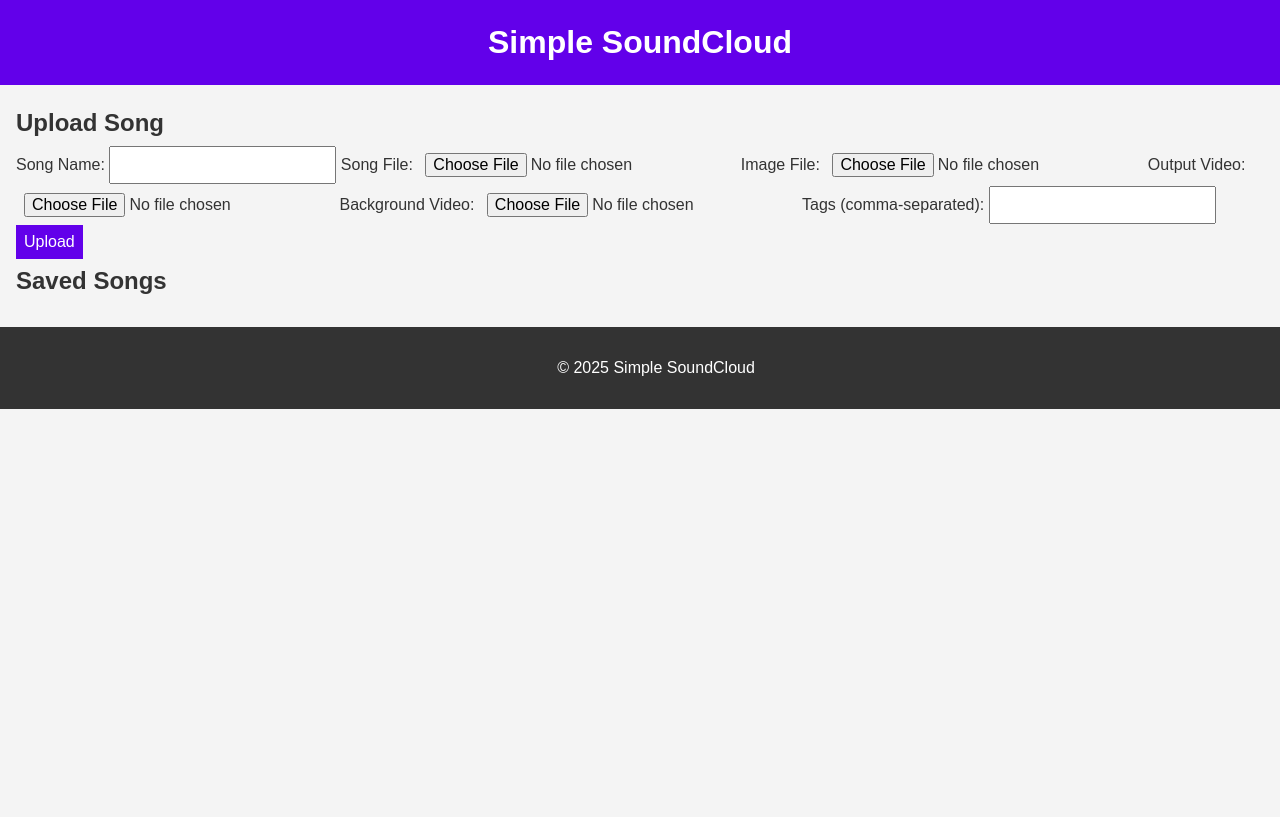
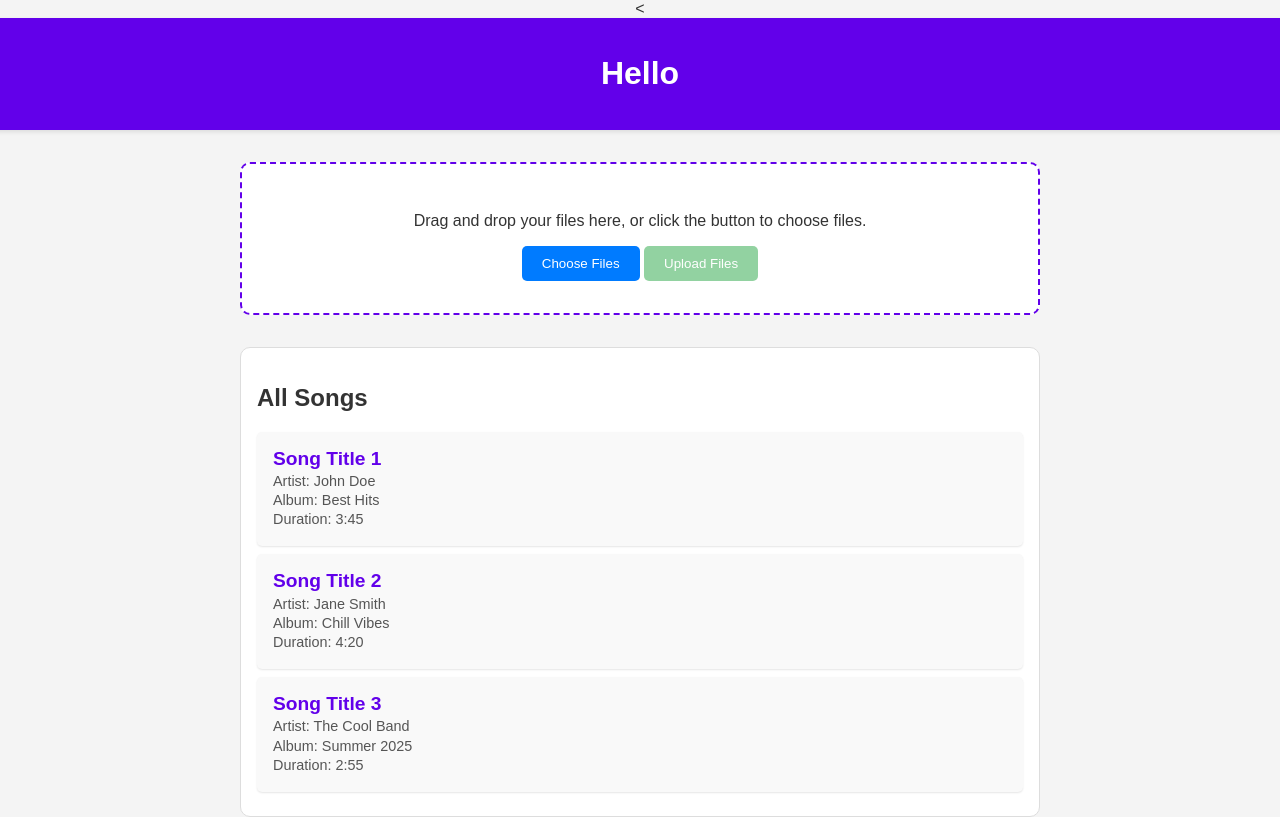
Before and after one commit to Sloxpls/KFK_productions, a Flask app: template hemsida/templates/index.html in a window 1280 px wide. Before the commit the page ends 409 px from the top, so only its background shows below. Run offline with Flask 3, Linux system fonts and the light colour scheme; the template is opened without the code that fills it, so the values that code supplies are empty.

Commit message:
drag and drop processed_audio processed_image

```diff
--- a/hemsida/app.py
+++ b/hemsida/app.py
@@ -1,26 +1,52 @@
-from flask import Flask, render_template
-from flask_sqlalchemy import SQLAlchemy
-from sqlalchemy.sql import text
+#externa
+from flask import Flask, render_template, request, send_file, redirect, url_for, jsonify
+
+from hemsida.models.models import Models
+#egna
+from hemsida.services.audio_service import AudioService
+from hemsida.services.image_service import ImageService
+from services.file_service import FileService
+
 app = Flask(__name__)
-db = SQLAlchemy()
-db_name = 'songbase.db'
 
-app.config['SQLALCHEMY_DATABASE_URI'] = 'sqlite:///' + db_name
-app.config['SQLALCHEMY_TRACK_MODIFICATIONS'] = True
-db.init_app(app)
+@app.route('/')
+def index():
+    return render_template('index.html')
+
+@app.route('/upload', methods=['POST'])
+def upload_files():
+    # Retrieve files
+    song = request.files.get('song')
+    image = request.files.get('image')
+
+    # Validate presence of files
+    if not song or not image:
+        return jsonify({"error": "Both a song file and an image file are required."}), 400
+    print("funkar 1")
+
+    # Validate file types
+    try:
+        if not FileService.is_audio_file(song.filename):
+            raise ValueError("The song file must be a valid audio file.")
+        if not FileService.is_image_file(image.filename):
+            raise ValueError("The image file must be a valid image file.")
+    except ValueError as e:
+        return jsonify({"error": str(e)}), 400
 
 
+    # Save to database
+    try:
+        processed_audio = AudioService.process_audio(song)
+        processed_image = ImageService.process_image(image)
+        print("funkar 3")
+        # Save processed files to database
+        song_id = Models.save_file(processed_audio['filename'], processed_audio['file_type'], processed_audio['data'])
+        image_id = Models.save_file(processed_image['filename'], processed_image['file_type'], processed_image['data'])
+        print("funkar 3")
+        return jsonify({"message": "Files uploaded successfully.", "song_id": song_id, "image_id": image_id}), 200
+    except Exception as e:
+        return jsonify({"error": f"An error occurred: {str(e)}"}), 500
 
-@app.route('/')
-def testdb():
-    try:
-        db.session.query(text('1')).from_statement(text('SELECT 1')).all()
-        return '<h1>It works.</h1>'
-    except Exception as e:
-        # e holds description of the error
-        error_text = "<p>The error:<br>" + str(e) + "</p>"
-        hed = '<h1>Something is broken.</h1>'
-        return hed + error_text
 
 if __name__ == '__main__':
     app.run(debug=True)
--- /dev/null
+++ b/hemsida/models/queries/create_media_files.sql
@@ -0,0 +1,6 @@
+CREATE TABLE IF NOT EXISTS media_files (
+    id INTEGER PRIMARY KEY AUTOINCREMENT,
+    filename TEXT NOT NULL,
+    file_type TEXT NOT NULL,
+    data BLOB NOT NULL
+);
--- /dev/null
+++ b/hemsida/models/queries/delete_file.sql
@@ -0,0 +1 @@
+DELETE FROM media_files WHERE id = ?;
--- /dev/null
+++ b/hemsida/models/queries/insert_file.sql
@@ -0,0 +1 @@
+INSERT INTO media_files (filename, file_type, data) VALUES (?, ?, ?);
--- /dev/null
+++ b/hemsida/models/queries/select_file.sql
@@ -0,0 +1 @@
+SELECT filename, data FROM media_files WHERE id = ?;
--- a/hemsida/static/css/styles.css
+++ b/hemsida/static/css/styles.css
@@ -4,66 +4,160 @@ body {
     padding: 0;
     background-color: #f4f4f4;
     color: #333;
+    display: flex;
+    flex-direction: column;
+    align-items: center;
+    min-height: 100vh;
 }
 
 header {
+    width: 100%;
+    text-align: center;
     background-color: #6200ea;
     color: white;
     padding: 1rem;
-  text-align: center;
-}
-
-h1, h2 {
-  margin: 0.5rem 0;
+    box-shadow: 0 2px 4px rgba(0, 0, 0, 0.1);
 }
 
 main {
+    flex: 1;
+    width: 90%;
+    max-width: 800px;
+    display: flex;
+    flex-direction: column;
+    gap: 2rem;
+    margin-top: 2rem;
+}
+.drag-drop-area {
+    border: 2px dashed #ccc;
+    padding: 20px;
+    text-align: center;
+    cursor: pointer;
+    transition: border-color 0.3s;
+}
+
+.drag-drop-area.drag-over {
+    border-color: #007BFF;
+}
+
+.file-item {
+    margin: 5px 0;
+    display: flex;
+    justify-content: space-between;
+    align-items: center;
+}
+
+.file-item button {
+    margin-left: 10px;
+}
+
+
+#drag-and-drop {
+    flex: 1;
+    background-color: #fff;
+    border: 2px dashed #6200ea;
+    border-radius: 10px;
+    padding: 2rem;
+    text-align: center;
+    transition: background-color 0.3s ease;
+}
+
+#drag-and-drop.highlight {
+    background-color: #e8eaf6;
+}
+
+#song-list {
+    flex: 1;
+    background-color: #fff;
+    border: 1px solid #ddd;
+    border-radius: 10px;
     padding: 1rem;
 }
 
-#upload-form {
-  display: flex;
-  flex-direction: column;
-  gap: 1rem;
-  margin-bottom: 2rem;
+ul {
+    list-style: none;
+    padding: 0;
+    margin: 0;
 }
 
-input, button {
-  padding: 0.5rem;
-  font-size: 1rem;
+li {
+    margin: 0.5rem 0;
+    padding: 1rem;
+    background-color: #f9f9f9;
+    border-radius: 5px;
+    box-shadow: 0 1px 2px rgba(0, 0, 0, 0.1);
+    display: flex;
+    align-items: center;
 }
 
-button {
-  background-color: #6200ea;
+.song {
+    width: 100%;
+}
+
+.song-details h3 {
+    margin: 0;
+    font-size: 1.2rem;
+    color: #6200ea;
+}
+
+.song-details p {
+    margin: 0.2rem 0;
+    font-size: 0.9rem;
+    color: #555;
+}
+
+.popup {
+    position: fixed;
+    top: 50%;
+    left: 50%;
+    transform: translate(-50%, -50%);
+    background-color: white;
+    border: 1px solid black;
+    padding: 20px;
+    z-index: 1000;
+    box-shadow: 0px 0px 10px rgba(0, 0, 0, 0.5);
+}
+.hidden {
+    display: none;
+}
+.drag-drop-area {
+    border: 2px dashed #ccc;
+    padding: 20px;
+    text-align: center;
+    position: relative;
+}
+
+#upload-button {
+    background-color: #007bff;
     color: white;
     border: none;
+    padding: 10px 20px;
     cursor: pointer;
-  transition: background-color 0.3s;
-}
-
-button:hover {
-  background-color: #3700b3;
-}
-
-#songs-list ul {
-  list-style: none;
-  padding: 0;
-}
-
-#songs-list li {
-  background: white;
-  border: 1px solid #ddd;
-  padding: 1rem;
-  margin-bottom: 1rem;
     border-radius: 5px;
 }
 
-footer {
-  text-align: center;
-  padding: 1rem;
-  background-color: #333;
+#upload-button:hover {
+    background-color: #0056b3;
+}
+
+#file-input {
+    display: none; /* Keep file input hidden */
+}
+#confirm-upload {
+    background-color: #28a745;
     color: white;
-  position: relative;
-  bottom: 0;
-  width: 100%;
+    border: none;
+    padding: 10px 20px;
+    cursor: not-allowed;
+    border-radius: 5px;
+    opacity: 0.5;
 }
+
+#confirm-upload:enabled {
+    cursor: pointer;
+    opacity: 1;
+}
+
+#confirm-upload:hover:enabled {
+    background-color: #218838;
+}
--- /dev/null
+++ b/hemsida/static/js/main.js
@@ -0,0 +1,21 @@
+// main.js
+import {
+    handleFiles,
+    uploadFiles,
+    setupDragAndDrop,
+    showPopup,
+    closePopup
+} from './upload.js';
+
+// Element
+const fileInput = document.getElementById('file-input');
+const uploadButton = document.getElementById('upload-button');
+const confirmUpload = document.getElementById('confirm-upload');
+
+// Event Listeners
+uploadButton.addEventListener('click', () => fileInput.click());
+fileInput.addEventListener('change', () => handleFiles(fileInput.files));
+confirmUpload.addEventListener('click', uploadFiles);
+
+// Setup drag-and-drop area
+setupDragAndDrop();
--- /dev/null
+++ b/hemsida/static/js/upload.js
@@ -0,0 +1,90 @@
+// upload.js
+
+// Exporterade funktioner och variabler
+export const selectedFiles = [];
+export const updateFileList = () => {
+    const fileList = document.getElementById('file-list');
+    const confirmUpload = document.getElementById('confirm-upload');
+    fileList.innerHTML = '';
+    selectedFiles.forEach((file, index) => {
+        const listItem = document.createElement('div');
+        listItem.textContent = `${file.name} (${(file.size / 1024).toFixed(1)} KB)`;
+        listItem.className = 'file-item';
+        const removeButton = document.createElement('button');
+        removeButton.textContent = 'Remove';
+        removeButton.onclick = () => removeFile(index);
+        listItem.appendChild(removeButton);
+        fileList.appendChild(listItem);
+    });
+    confirmUpload.disabled = selectedFiles.length === 0;
+};
+
+export const removeFile = (index) => {
+    selectedFiles.splice(index, 1);
+    updateFileList();
+};
+
+export const handleFiles = (files) => {
+    for (let file of files) {
+        if (!selectedFiles.includes(file)) {
+            selectedFiles.push(file);
+        }
+    }
+    updateFileList();
+};
+
+export const uploadFiles = () => {
+    const formData = new FormData();
+    selectedFiles.forEach(file => {
+        if (file.type.startsWith('audio/')) {
+            formData.append('song', file);
+        } else if (file.type.startsWith('image/')) {
+            formData.append('image', file);
+        }
+    });
+
+    fetch('/upload', {
+        method: 'POST',
+        body: formData,
+    })
+        .then(response => response.json())
+        .then(data => {
+            if (data.error) {
+                showPopup(data.error);
+            } else {
+                showPopup('Files uploaded successfully.');
+                selectedFiles.length = 0;
+                updateFileList();
+            }
+        })
+        .catch(err => showPopup(`An error occurred: ${err.message}`));
+};
+
+export const showPopup = (message) => {
+    const popup = document.getElementById('popup');
+    const popupMessage = document.getElementById('popup-message');
+    popupMessage.textContent = message;
+    popup.classList.remove('hidden');
+};
+
+export const closePopup = () => {
+    const popup = document.getElementById('popup');
+    popup.classList.add('hidden');
+    popupMessage.textContent = ''; // Rensa popup-meddelandet
+};
+
+export const setupDragAndDrop = () => {
+    const dragDropArea = document.getElementById('drag-and-drop');
+    dragDropArea.addEventListener('dragover', (e) => {
+        e.preventDefault();
+        dragDropArea.classList.add('drag-over');
+    });
+    dragDropArea.addEventListener('dragleave', () => {
+        dragDropArea.classList.remove('drag-over');
+    });
+    dragDropArea.addEventListener('drop', (e) => {
+        e.preventDefault();
+        dragDropArea.classList.remove('drag-over');
+        handleFiles(e.dataTransfer.files);
+    });
+};
--- a/hemsida/templates/index.html
+++ b/hemsida/templates/index.html
@@ -1,65 +1,67 @@
 <!DOCTYPE html>
 <html lang="en">
 <head>
-  <meta charset="UTF-8">
-  <meta name="viewport" content="width=device-width, initial-scale=1.0">
-  <title>Simple SoundCloud</title>
-  <link rel="stylesheet" href="../static/css/styles.css">
+    <meta charset="UTF-8">
+    <meta name="viewport" content="width=device-width, initial-scale=1.0">
+    <title>KFK produktions</title>
+    <link rel="stylesheet" href="../static/css/styles.css">
 </head>
+<
 <body>
-  <header>
-    <h1>Simple SoundCloud</h1>
-  </header>
+<header>
+    <h1>Hello</h1>
+</header>
+<main>
+    <div id="popup" class="popup hidden">
+        <p id="popup-message"></p>
+        <button onclick="closePopup()">OK</button>
+    </div>
 
-  <main>
-    <section id="upload-section">
-      <h2>Upload Song</h2>
-      <form action="/upload" method="post" enctype="multipart/form-data">
-        <label for="song-name">Song Name:</label>
-        <input type="text" id="song-name" name="song-name" required>
+    <div id="drag-and-drop" class="drag-drop-area">
+        <p>Drag and drop your files here, or click the button to choose files.</p>
+        <input type="file" id="file-input" multiple hidden>
+        <button id="upload-button">Choose Files</button>
+        <button id="confirm-upload" disabled>Upload Files</button>
+        <div id="file-list"></div> <!-- Här visas filnamnen -->
+    </div>
 
-        <label for="song-file">Song File:</label>
-        <input type="file" id="song-file" name="song-file" accept="audio/*" required>
+    <div id="song-list">
+        <h2>All Songs</h2>
+        <ul>
+            <li>
+                <div class="song">
+                    <div class="song-details">
+                        <h3>Song Title 1</h3>
+                        <p>Artist: John Doe</p>
+                        <p>Album: Best Hits</p>
+                        <p>Duration: 3:45</p>
+                    </div>
+                </div>
+            </li>
+            <li>
+                <div class="song">
+                    <div class="song-details">
+                        <h3>Song Title 2</h3>
+                        <p>Artist: Jane Smith</p>
+                        <p>Album: Chill Vibes</p>
+                        <p>Duration: 4:20</p>
+                    </div>
+                </div>
+            </li>
+            <li>
+                <div class="song">
+                    <div class="song-details">
+                        <h3>Song Title 3</h3>
+                        <p>Artist: The Cool Band</p>
+                        <p>Album: Summer 2025</p>
+                        <p>Duration: 2:55</p>
+                    </div>
+                </div>
+            </li>
+        </ul>
+    </div>
+</main>
+<script type="module" src="../static/js/main.js"></script>
 
-        <label for="image-file">Image File:</label>
-        <input type="file" id="image-file" name="image-file" accept="image/*" required>
-
-        <label for="output-video">Output Video:</label>
-        <input type="file" id="output-video" name="output-video" accept="video/*">
-
-        <label for="background-video">Background Video:</label>
-        <input type="file" id="background-video" name="background-video" accept="video/*">
-
-        <label for="tags">Tags (comma-separated):</label>
-        <input type="text" id="tags" name="tags">
-
-        <button type="submit">Upload</button>
-      </form>
-    </section>
-
-    <section id="songs-list">
-      <h2>Saved Songs</h2>
-      <ul>
-        {% for song in songs %}
-        <li>
-          <h3>{{ song.name }}</h3>
-          <p>Tags: {{ song.tags }}</p>
-          <audio controls src="{{ song.song_path }}"></audio>
-          <img src="{{ song.image_path }}" alt="{{ song.name }}" style="max-width: 200px;">
-          {% if song.output_video_path %}
-          <video controls src="{{ song.output_video_path }}" style="max-width: 400px;"></video>
-          {% endif %}
-          {% if song.background_video_path %}
-          <video controls src="{{ song.background_video_path }}" style="max-width: 400px;"></video>
-          {% endif %}
-        </li>
-        {% endfor %}
-      </ul>
-    </section>
-  </main>
-
-  <footer>
-    <p>© 2025 Simple SoundCloud</p>
-  </footer>
 </body>
 </html>
```
Also changed, not shown: hemsida/config.py (added, +7 -0 lines), hemsida/models/models.py (+26 -25 lines), hemsida/models/sql_statements/create_schema.sql (deleted, +0 -16 lines), hemsida/services/audio_service.py (added, +40 -0 lines), hemsida/services/file_service.py (added, +17 -0 lines), hemsida/services/image_service.py (added, +30 -0 lines), hemsida/static/js/script.js (deleted, +0 -40 lines). Lines whose indentation alone changed are shown as unchanged.
